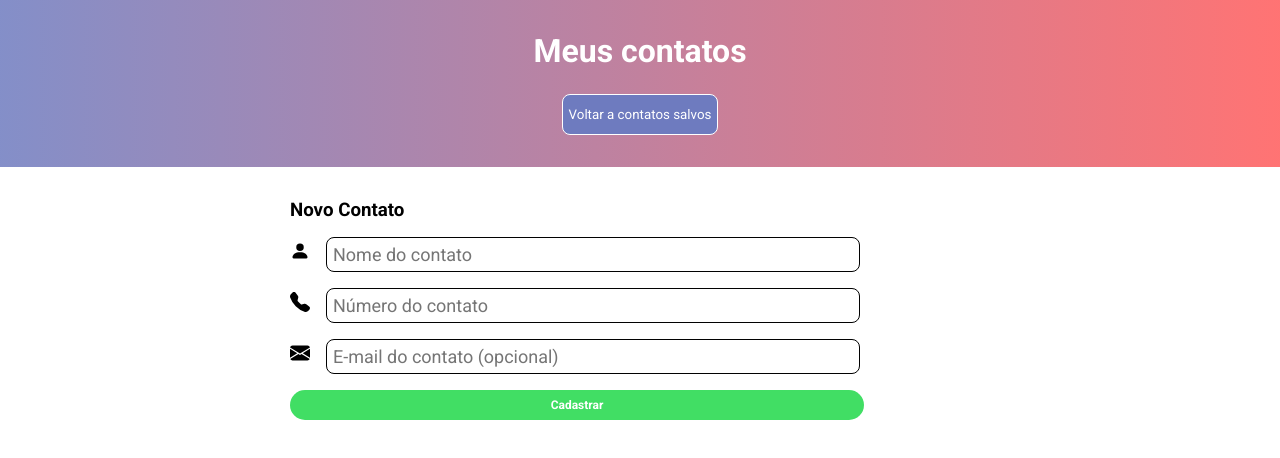
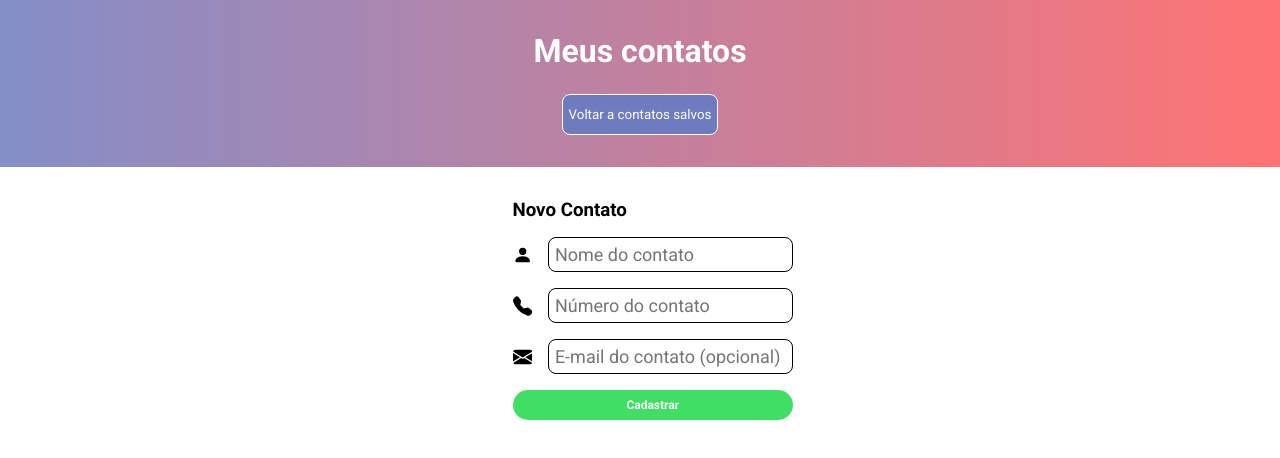
Before and after one commit to isabelaramoss/listacontatos_redux, a React (Create React App) app: page /novo in a window 1280 px wide. Shown: the top 458 px of the page. Built offline with nearby package versions, Linux system fonts and the light colour scheme.

Commit message:
centralizando contatos card e novo contato

```diff
--- a/src/components/Contatos/style.ts
+++ b/src/components/Contatos/style.ts
@@ -1,8 +1,7 @@
 import {
   BsFillPersonFill,
   BsTelephoneFill,
-  BsEnvelopeFill,
-  BsHash
+  BsEnvelopeFill
 } from 'react-icons/bs'
 import styled from 'styled-components'
 import variaveis from '../../styles/variaveis'
@@ -45,14 +44,6 @@ export const InfosInput = styled.input`
   padding: 6px;
   border-radius: 8px;
   border: 1px solid ${variaveis.preto};
-`
-
-export const TagContato = styled.span`
-  font-style: italic;
-  display: flex;
-  align-items: center;
-
-  margin-rigth: 8px;
 `
 
 export const BarraAcoes = styled.div`
@@ -119,8 +110,3 @@ export const EmailIcon = styled(BsEnvelopeFill)`
   font-size: 20px;
   margin-right: 10px;
 `
-
-export const TagIcon = styled(BsHash)`
-  font-size: 20px;
-  margin-right: 10px;
-`
--- a/src/containers/Header/index.tsx
+++ b/src/containers/Header/index.tsx
@@ -20,14 +20,12 @@ const Header = ({ mostrarFiltros }: Props) => {
           <div>
             <S.Titulo>Meus contatos</S.Titulo>
           </div>
-          <S.PesquisaContainer>
           <S.Buscar
             type="text"
             placeholder="Procurar contato"
             value={termo}
             onChange={(e) => dispatch(alterarTermo(e.target.value))}
           />
-          </S.PesquisaContainer>
         </>
       ) : (
         <>
--- a/src/containers/Header/style.ts
+++ b/src/containers/Header/style.ts
@@ -24,16 +24,6 @@ export const Titulo = styled.h1`
   margin-bottom: 24px;
 `
 
-export const PesquisaContainer = styled.div`
-  display: flex;
-  align-items: center;
-  justify-content: center;
-
-  @media (max-width: 768px) {
-    display: block;
-  }
-`
-
 export const Buscar = styled.input`
   border-radius: 16px;
   border: solid 0.4px #202020;
@@ -41,7 +31,6 @@ export const Buscar = styled.input`
   padding: 8px 0;
   padding-left: 16px;
   padding-right: 72px;
-  margin-right: 40px;
 
   @media (max-width: 768px) {
     margin: 0;
--- a/src/containers/ListaDeContatos/index.tsx
+++ b/src/containers/ListaDeContatos/index.tsx
@@ -20,9 +20,9 @@ const ListaDeContatos = () => {
     <S.Container>
       <ul>
         {contatos.map((t) => (
-          <li key={t.nome}>
+          <S.listContatos key={t.nome}>
             <Contatos nome={t.nome} tel={t.tel} email={t.email} id={t.id} />
-          </li>
+          </S.listContatos>
         ))}
       </ul>
       <BotaoAdicionar />
--- a/src/containers/ListaDeContatos/style.ts
+++ b/src/containers/ListaDeContatos/style.ts
@@ -15,6 +15,11 @@ export const Container = styled.div`
   }
 `
 
+export const listContatos = styled.li`
+  display: flex;
+  justify-content: center;
+`
+
 export const subTitulo = styled.p`
   font-size: 9px;
 `
--- a/src/containers/NovoContatoForm/index.tsx
+++ b/src/containers/NovoContatoForm/index.tsx
@@ -4,7 +4,6 @@ import { useNavigate } from 'react-router-dom'
 import * as S from './style'
 import { BotaoSalvar } from '../../components/Contatos/style'
 import { cadastrarContato } from '../../store/reducers/contatos'
-import Container from '../ListaDeContatos/style'
 import { NomeIcon, TelIcon, EmailIcon } from '../../components/Contatos/style'
 
 const Formulario = () => {
@@ -34,10 +33,10 @@ const Formulario = () => {
   }
 
   return (
-    <Container>
+    <S.ContainerForm>
       <h3>Novo Contato</h3>
       <S.Form onSubmit={cadastroContato}>
-        <div>
+        <S.Items>
           <NomeIcon />
           <S.Infos
             type="text"
@@ -46,18 +45,18 @@ const Formulario = () => {
             placeholder="Nome do contato"
             required
           />
-        </div>
-        <div>
+        </S.Items>
+        <S.Items>
           <TelIcon />
           <S.Infos
-            type="number"
+            type="tel"
             value={tel}
             onChange={({ target }) => setTel(target.value)}
             placeholder="Número do contato"
             required
           />
-        </div>
-        <div>
+        </S.Items>
+        <S.Items>
           <EmailIcon />
           <S.Infos
             type="email"
@@ -65,10 +64,10 @@ const Formulario = () => {
             onChange={({ target }) => setEmail(target.value)}
             placeholder="E-mail do contato (opcional)"
           />
-        </div>
+        </S.Items>
         <BotaoSalvar type="submit">Cadastrar</BotaoSalvar>
       </S.Form>
-    </Container>
+    </S.ContainerForm>
   )
 }
 
--- a/src/containers/NovoContatoForm/style.ts
+++ b/src/containers/NovoContatoForm/style.ts
@@ -1,12 +1,22 @@
 import styled from 'styled-components'
 import { InfosInput } from '../../components/Contatos/style'
+
+export const ContainerForm = styled.div`
+  margin: auto;
+  width: 100%;
+  display: grid;
+  justify-content: center;
+  height: 100%;
+  align-content: center;
+  margin-top: 32px;
+`
 
 export const Form = styled.form`
   display: inline-grid;
   gap: 16px;
   margin-top: 16px;
   max-width: 574px;
-  width: 100%;
+  width: 110%;
   font-weight: bold;
 
   textarea {
@@ -16,45 +26,10 @@ export const Form = styled.form`
 `
 
 export const Infos = styled(InfosInput)`
-  width: 93%;
-  margin-left: 6px;
-
-  @media (max-width: 768px) {
-    width: 90%;
-  }
-`
-
-export const Opcoes = styled.div`
-  margin-bottom: 16px;
-
-  p {
-    margin-bottom: 6px;
-  }
-
-  label {
-    margin-right: 6px;
-  }
-`
-
-export const Tags = styled.div`
-  align-items: center;
-  display: flex;
-`
-
-export const Opcao = styled.div`
-  display: inline;
-  text-transform: capitalize;
+  width: 90%;
   margin-left: 6px;
 `
-
-export const TagContainer = styled.div`
-  @media (max-width: 768px) {
-    display: grid;
-    margin: 0 auto;
-    margin-left: 8px;
-    grid-template-columns: 1fr 1fr;
-    grid-template-rows: 1fr 1fr;
-    grid-column-gap: 8px;
-    grid-row-gap: 16px;
-  }
+export const Items = styled.div`
+  display: flex;
+  align-items: center;
 `
--- a/src/store/reducers/contatos.ts
+++ b/src/store/reducers/contatos.ts
@@ -14,10 +14,16 @@ const initialState: ContatoState = {
       id: 1
     },
     {
+      nome: 'Victor',
+      tel: '11 97654-3210',
+      email: 'victor@email.com',
+      id: 2
+    },
+    {
       nome: 'Nicole',
       tel: '21 934567890',
       email: '',
-      id: 2
+      id: 3
     }
   ]
 }
```
Lines whose indentation alone changed are shown as unchanged.
